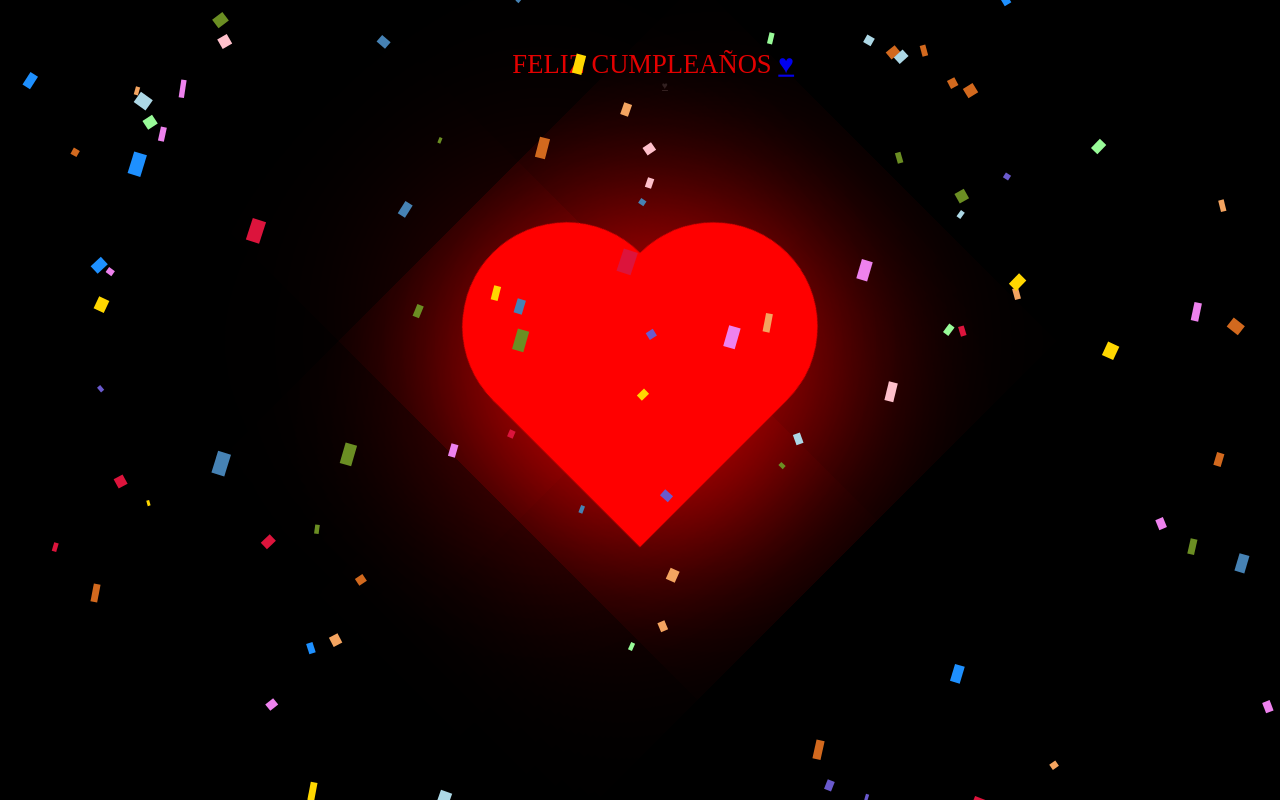
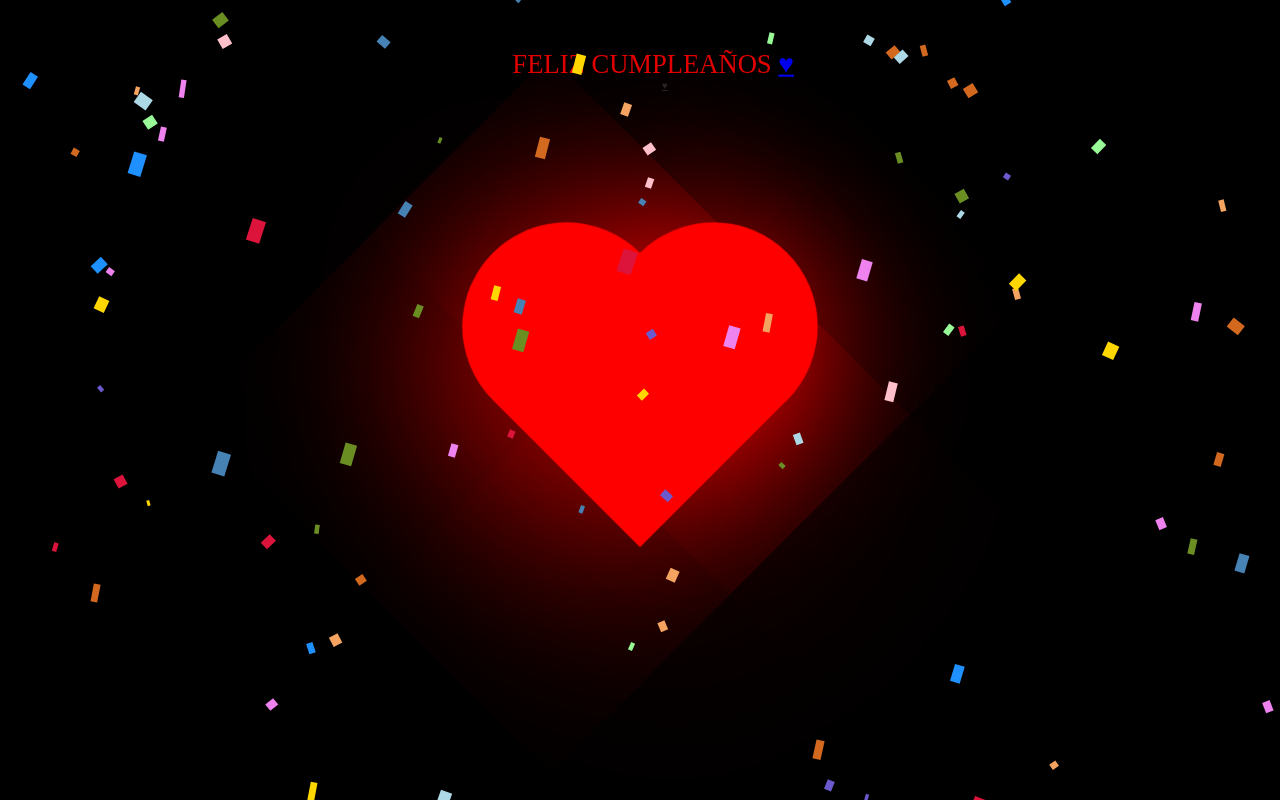
Before and after one commit to parsival-nrx/cumplea-os, a plain HTML site: page index.html in a window 1280 px wide. Drawn offline with Linux system fonts and the light colour scheme.

Commit message:
Update index.css

```diff
--- a/index.css
+++ b/index.css
@@ -67,7 +67,7 @@ width: 200px;
 height: 200px;
 background-color: rgb(255, 0, 0);
 transform: rotate(-45deg);
-  box-shadow: -10px 10px 200px rgb(255, 0, 0);
+ box-shadow: -10px 10px 300px rgb(255, 0, 0);
 
  animation: animate .6s linear infinite;
 }
@@ -113,7 +113,7 @@ width: 200px;
 height: 200px;
 background-color: rgb(255, 0, 0);
 border-radius: 50%;
-   box-shadow: -10px 10px 200px rgb(255, 0, 0);
+   box-shadow: -10px 10px 150px rgb(255, 0, 0);
 
 
 
```
